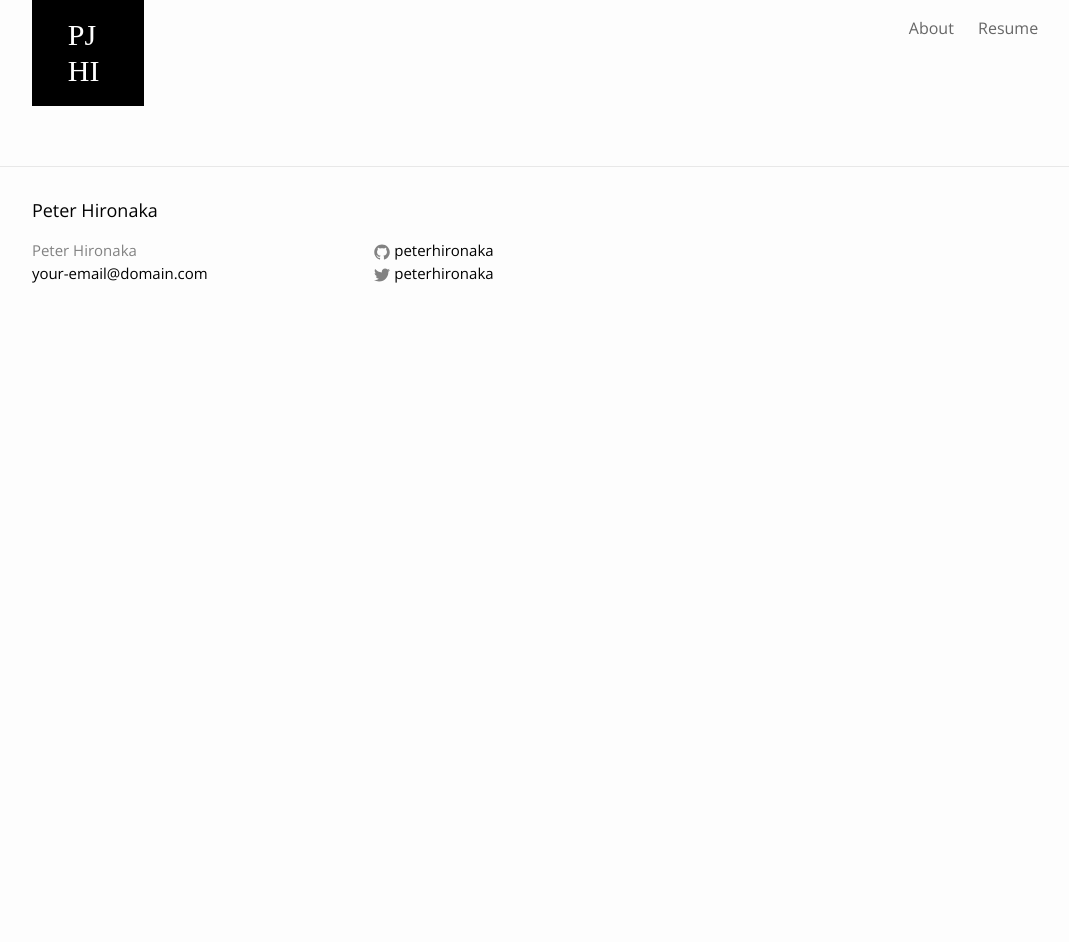
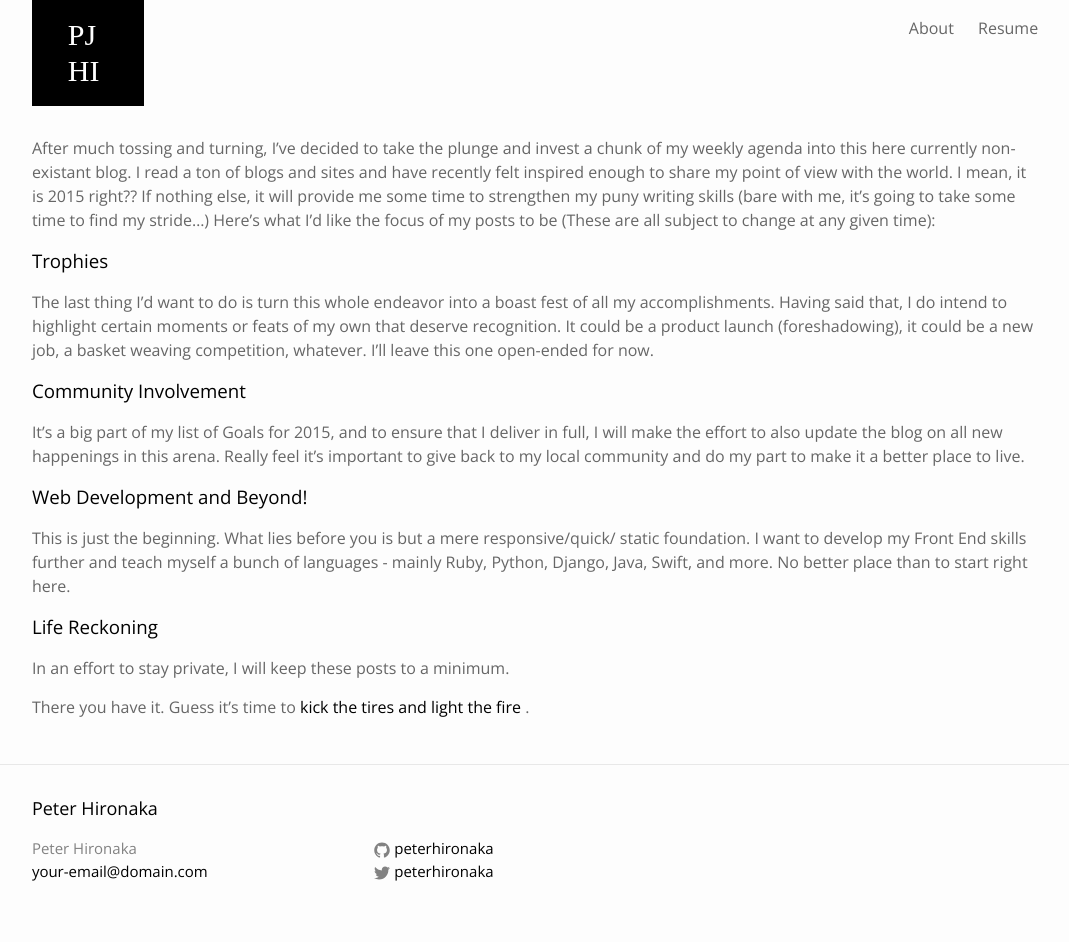
Before and after one commit to PHironaka/p-hironaka, a Jekyll site: the page built from resume.markdown, in a window 1280 px wide. Shown: the whole page, without its empty margins (105-1174 px from the left). Built offline with Jekyll 4.4.1, drawn with Linux system fonts in a browser that asks for light colours; before the commit the page ends 900 px from its top, so only the background shows below that.

Commit message:
Updated Resume

```diff
--- a/resume.markdown
+++ b/resume.markdown
@@ -3,3 +3,24 @@ title: Resume
 date: 2016-07-14 02:35:00 Z
 layout: default
 ---
+
+After much tossing and turning, I've decided to take the plunge and invest a chunk of my weekly agenda into this here currently non-existant blog. I read a ton of blogs and sites and have recently felt inspired enough to share my point of view with the world. I mean, it is 2015 right?? If nothing else, it will provide me some time to strengthen my puny writing skills (bare with me, it's going to take some time to find my stride...) Here's what I'd like the focus of my posts to be (These are all subject to change at any given time):
+
+### Trophies
+
+The last thing I'd want to do is turn this whole endeavor into a boast fest of all my accomplishments. Having said that, I do intend to highlight certain moments or feats of my own that deserve recognition. It could be a  product launch (foreshadowing), it could be a new job, a basket weaving competition, whatever. I'll leave this one open-ended for now.
+
+### Community Involvement
+
+It's a big part of my list of Goals for 2015, and to ensure that I deliver in full, I will make the effort to also update the blog on all new happenings in this arena. Really feel it's important to give back to my local community and do my part to make it a better place to live.
+
+
+### Web Development and Beyond!
+
+This is just the beginning. What lies before you is but a mere responsive/quick/ static foundation. I want to develop my Front End skills further and teach myself a bunch of languages - mainly Ruby, Python, Django, Java, Swift, and more. No better place than to start right here.
+
+### Life Reckoning
+
+In an effort to stay private, I will keep these posts to a minimum.
+
+There you have it. Guess it's time to [ kick the tires and light the fire ](https://www.youtube.com/watch?v=2F1bMG9wzXY) .
```
